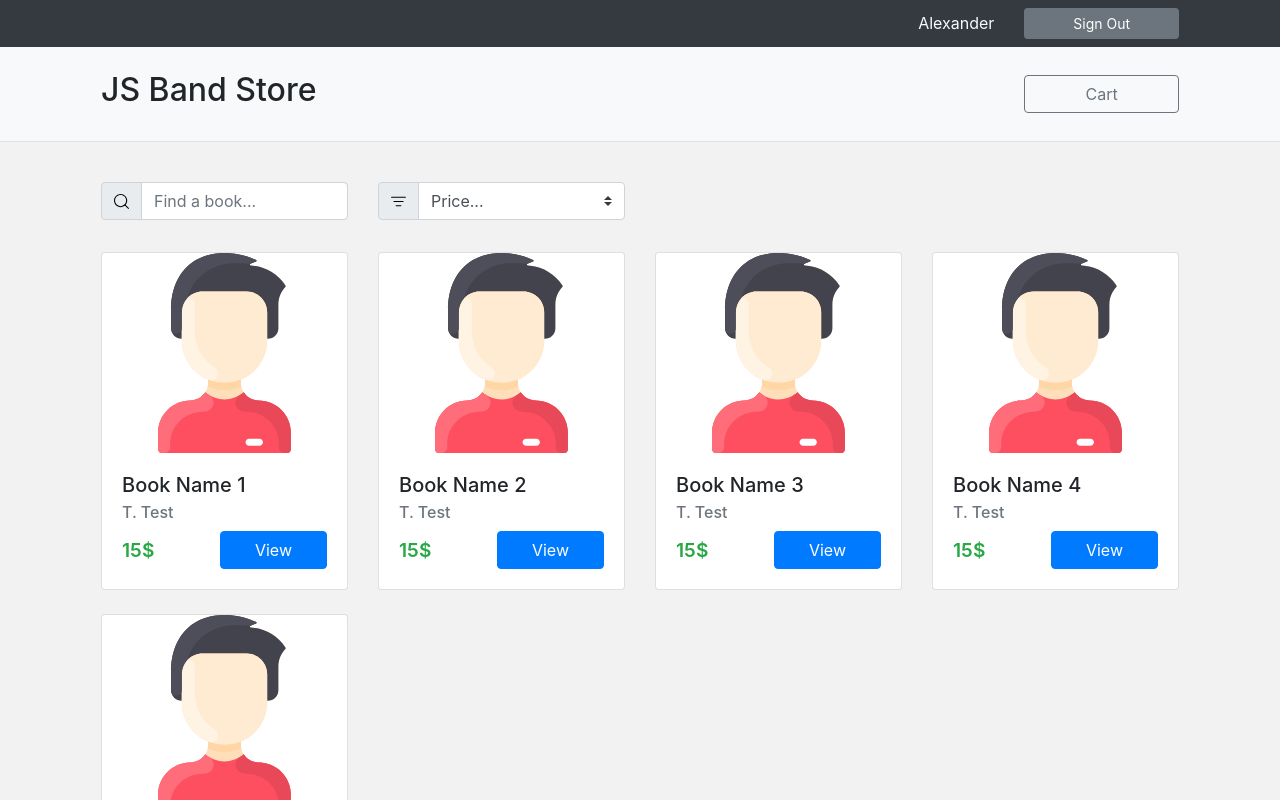
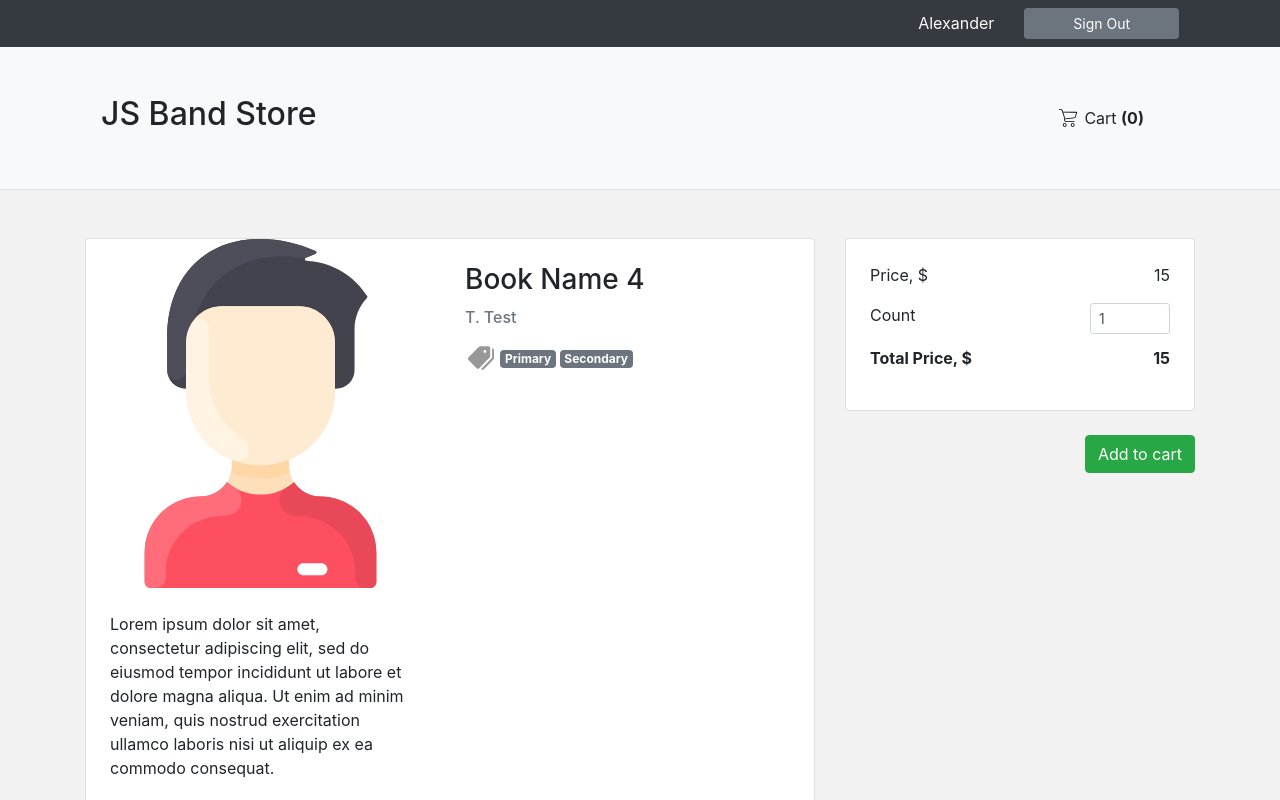
Before and after one commit to Sergey-Nag/js-band-store, a React (Create React App) app: page /catalog/112 in a window 1280 px wide. Shown: the top 800 px of the page. Built offline with nearby package versions, Linux system fonts and the light colour scheme.

Commit message:
product single page

```diff
--- a/src/App.js
+++ b/src/App.js
@@ -10,8 +10,8 @@ export default function App() {
     <Router basename={process.env.PUBLIC_URL}>
       <Switch>
         <Route exact path="/" />
-        <Route path="/login" component={login} />
-        <Route path="/catalog" component={catalog} />
+        <Route exact path="/login" component={login} />
+        <Route exact path="/catalog" component={catalog} />
         <Route path="/catalog/:id" component={product} />
         <Route path="/cart" />
         <Route path="/404" />
--- a/src/components/CatalogControls.js
+++ b/src/components/CatalogControls.js
@@ -13,9 +13,9 @@ import filterIcon from '../img/filter.svg';
 export default function CatalogControls() {
   return (
     <Container>
-      <Row className="p-3">
+      <Row className="px-3">
         <Col md="6" lg="3">
-          <InputGroup className="mb-3">
+          <InputGroup className="mb-4">
             <InputGroup.Prepend>
               <InputGroup.Text>
                 <img src={searchIcon} style={{ width: 15 }} alt="icon" />
@@ -25,7 +25,7 @@ export default function CatalogControls() {
           </InputGroup>
         </Col>
         <Col md="6" lg="3">
-          <InputGroup className="mb-3">
+          <InputGroup className="mb-4">
             <InputGroup.Prepend>
               <InputGroup.Text>
                 <img src={filterIcon} style={{ width: 15 }} alt="icon" />
--- a/src/components/Header/Header.js
+++ b/src/components/Header/Header.js
@@ -2,10 +2,11 @@ import React from 'react';
 import {
   Button, Col, Container, Row,
 } from 'react-bootstrap';
+import cartIcon from '../../img/shopping-cart.svg';
 
 export default function Header() {
   return (
-    <header className="mb-4">
+    <header className="mb-5">
       <div className="bg-dark text-light">
         <Container>
           <Row className="px-3 py-2 justify-content-end">
@@ -15,7 +16,7 @@ export default function Header() {
               </span>
             </Col>
             <Col xs="4" md="2">
-              <Button variant="secondary" size="sm" className="w-100">
+              <Button variant="secondary" size="sm" block>
                 Sign Out
               </Button>
             </Col>
@@ -24,13 +25,18 @@ export default function Header() {
       </div>
       <div className="border-bottom bg-light">
         <Container>
-          <Row className="py-4 px-3">
+          <Row className="py-5 px-3">
             <Col xs="8" md="10">
               <h2>JS Band Store</h2>
             </Col>
             <Col xs="4" md="2">
               <div className="d-flex flex-column justify-content-center h-100">
-                <Button variant="outline-secondary">Cart</Button>
+                <Button variant="light">
+                  <img className="btn-img" src={cartIcon} alt="cart" />
+                  Cart
+                  {' '}
+                  <b>(0)</b>
+                </Button>
               </div>
             </Col>
           </Row>
--- a/src/components/Login/Login.js
+++ b/src/components/Login/Login.js
@@ -17,7 +17,7 @@ export default function LoginCard() {
             <Form.Control type="email" placeholder={`${randomName}...`} />
             <Form.Text className="text-muted" />
           </Form.Group>
-          <Button variant="primary" type="submin" className="w-100">
+          <Button variant="primary" type="submin" block>
             Login
           </Button>
         </Form>
--- /dev/null
+++ b/src/components/PriceCalc.js
@@ -0,0 +1,37 @@
+import React from 'react';
+import {
+  Card, Row, Col, InputGroup, FormControl,
+} from 'react-bootstrap';
+
+export default function PriceCalc({ price }) {
+  return (
+    <Card className="p-4">
+      <Row>
+        <Col md="8">
+          <p>Price, $</p>
+        </Col>
+        <Col className="text-right">
+          <p>{price}</p>
+        </Col>
+      </Row>
+      <Row>
+        <Col md="8">
+          <p>Count</p>
+        </Col>
+        <Col className="text-right">
+          <InputGroup size="sm" style={{ marginBottom: '.7em' }}>
+            <FormControl type="number" defaultValue={1} min="1" />
+          </InputGroup>
+        </Col>
+      </Row>
+      <Row className="font-weight-bold">
+        <Col md="8">
+          <p>Total Price, $</p>
+        </Col>
+        <Col className="text-right">
+          <p>{price}</p>
+        </Col>
+      </Row>
+    </Card>
+  );
+}
--- a/src/components/ProductCard.js
+++ b/src/components/ProductCard.js
@@ -5,7 +5,7 @@ import {
 
 export default function ProductCard({ product }) {
   const {
-    title, price, cover, author,
+    id, title, price, cover, author,
   } = product;
 
   return (
@@ -19,7 +19,7 @@ export default function ProductCard({ product }) {
             <span className="price">{price}</span>
           </Col>
           <Col lg="7">
-            <Button href="/" className="w-100">
+            <Button href={`/catalog/${id}`} variant="outline-primary" className="w-100">
               View
             </Button>
           </Col>
--- /dev/null
+++ b/src/components/ProductDescription.js
@@ -0,0 +1,32 @@
+import React from 'react';
+import {
+  Card, Row, Col, Badge,
+} from 'react-bootstrap';
+
+export default function ProductDescription({ product }) {
+  return (
+    <Card>
+      <Row>
+        <Col>
+          <img src={product.cover} className="w-100" alt="a" />
+          <p className="p-4">
+            Lorem ipsum dolor sit amet, consectetur adipiscing elit, sed do
+            eiusmod tempor incididunt ut labore et dolore magna aliqua. Ut enim
+            ad minim veniam, quis nostrud exercitation ullamco laboris nisi ut
+            aliquip ex ea commodo consequat.
+          </p>
+        </Col>
+        <Col>
+          <div className="pt-4 pr-4">
+            <h3>{product.title}</h3>
+            <span className="text-muted h6">{product.author}</span>
+            <p className="tags">
+              <Badge variant="secondary">Primary</Badge>
+              <Badge variant="secondary">Secondary</Badge>
+            </p>
+          </div>
+        </Col>
+      </Row>
+    </Card>
+  );
+}
--- /dev/null
+++ b/src/components/ProductSingle.js
@@ -0,0 +1,27 @@
+import React from 'react';
+import {
+  Col,
+  Container,
+  Row,
+  Button,
+} from 'react-bootstrap';
+import ProductDescription from './ProductDescription';
+import PriceCalc from './PriceCalc';
+
+export default function ProductSingle({ product }) {
+  return (
+    <Container>
+      <Row>
+        <Col md="8">
+          <ProductDescription product={product} />
+        </Col>
+        <Col>
+          <PriceCalc price={product.price} />
+          <div className="pt-4 text-right">
+            <Button variant="success">Add to cart</Button>
+          </div>
+        </Col>
+      </Row>
+    </Container>
+  );
+}
--- a/src/pages/catalog.js
+++ b/src/pages/catalog.js
@@ -7,30 +7,35 @@ import image from '../img/unknown-guy.svg';
 export default function catalog() {
   const ITEMS = [
     {
+      id: '123',
       title: 'Book Name 1',
       author: 'T. Test',
       price: 15,
       cover: image,
     },
     {
+      id: '456',
       title: 'Book Name 2',
       author: 'T. Test',
       price: 15,
       cover: image,
     },
     {
+      id: '789',
       title: 'Book Name 3',
       author: 'T. Test',
       price: 15,
       cover: image,
     },
     {
+      id: '112',
       title: 'Book Name 4',
       author: 'T. Test',
       price: 15,
       cover: image,
     },
     {
+      id: '134',
       title: 'Book Name 5',
       author: 'T. Test',
       price: 15,
@@ -39,10 +44,10 @@ export default function catalog() {
   ];
 
   return (
-    <div>
+    <>
       <Header />
       <CatalogControls />
       <Catalog items={ITEMS} />
-    </div>
+    </>
   );
 }
--- a/src/pages/product.js
+++ b/src/pages/product.js
@@ -1,6 +1,55 @@
 import React from 'react';
+import Header from '../components/Header';
+import ProductSingle from '../components/ProductSingle';
+import image from '../img/unknown-guy.svg';
 
-export default function product(props) {
-  console.log(props);
-  return <h1>hello world</h1>;
+export default function product({ match, history }) {
+  const ITEMS = [
+    {
+      id: '123',
+      title: 'Book Name 1',
+      author: 'T. Test',
+      price: 15,
+      cover: image,
+    },
+    {
+      id: '456',
+      title: 'Book Name 2',
+      author: 'T. Test',
+      price: 15,
+      cover: image,
+    },
+    {
+      id: '789',
+      title: 'Book Name 3',
+      author: 'T. Test',
+      price: 15,
+      cover: image,
+    },
+    {
+      id: '112',
+      title: 'Book Name 4',
+      author: 'T. Test',
+      price: 15,
+      cover: image,
+    },
+    {
+      id: '134',
+      title: 'Book Name 5',
+      author: 'T. Test',
+      price: 15,
+      cover: image,
+    },
+  ];
+
+  const prod = ITEMS.find(({ id }) => id === match.params.id);
+
+  if (!prod) history.push('/404');
+
+  return (
+    <>
+      <Header />
+      <ProductSingle product={prod} />
+    </>
+  );
 }
--- a/src/scss/index.scss
+++ b/src/scss/index.scss
@@ -18,3 +18,29 @@ body {
     content: '$';
   }
 }
+
+.tags {
+  padding-top: 1em;
+  padding-left: 2.2em;
+  position: relative;
+
+  .badge {
+    margin-right: 0.3em;
+  }
+
+  &::before {
+    content: '';
+    display: block;
+    position: absolute;
+    width: 2em;
+    margin-left: -2.2em;
+    padding-bottom: 1.6em;
+    background: $tag-image no-repeat center / contain;
+    opacity: 0.4;
+  }
+}
+
+.btn-img {
+  width: 18px;
+  margin: -4px 7px 0 0;
+}
```
Also changed, not shown: src/scss/_variables.scss (+2 -0 lines), src/img/shopping-cart.svg (added), src/img/tag.svg (added).
